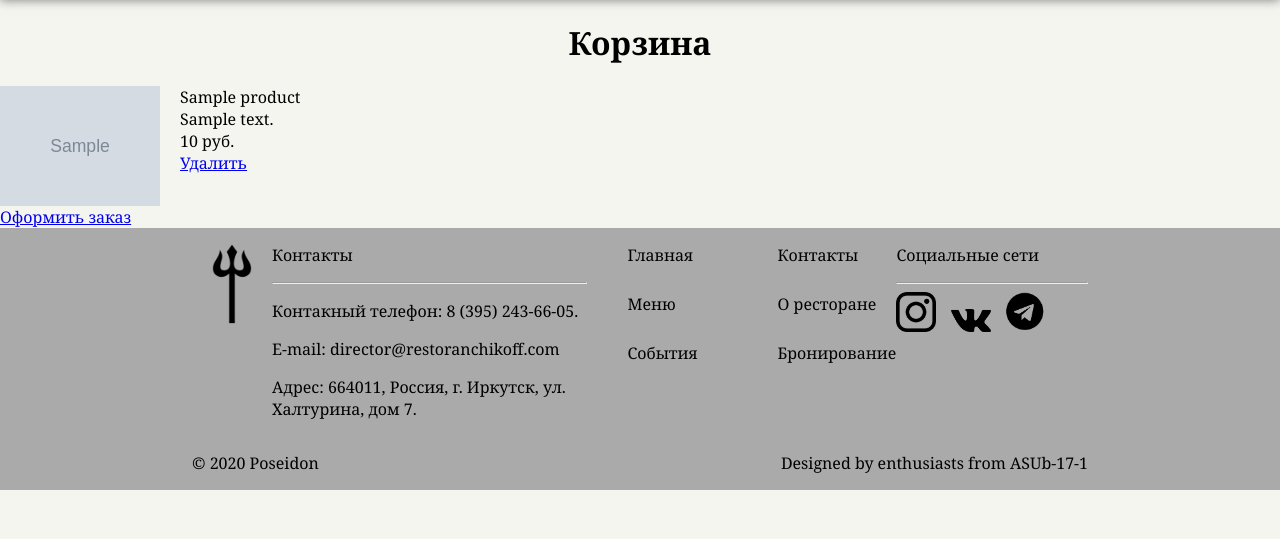
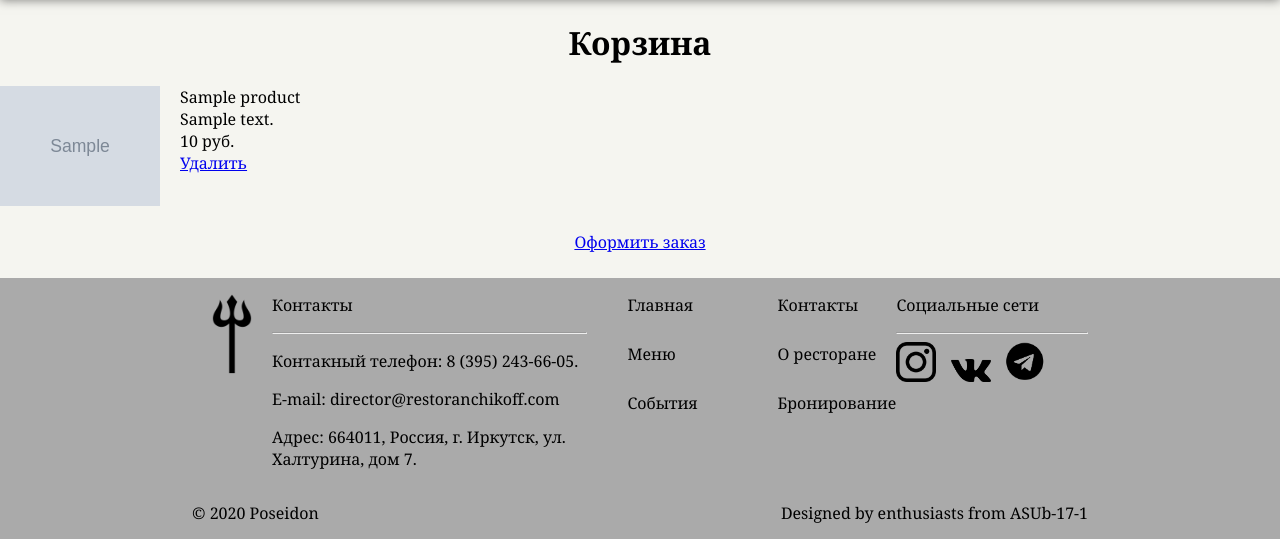
Before and after one commit to vladimirjoshkin/WebRestaurant, a Flask app: template templates/card.html in a window 1280 px wide. Shown: the part 95-634 px from the top of the page. Run offline with Flask 2, Linux system fonts and the light colour scheme; the template is opened without the code that fills it: most values are stand-ins (such as "Sample title", 1, 10 or a date in 2020); grey boxes marked "Sample" are stand-in pictures; some libraries are stand-ins or nearby versions.

Commit message:
proceed order button centered

```diff
--- a/static/card.css
+++ b/static/card.css
@@ -16,3 +16,9 @@
 .card img {
     height: 100%;
 }
+
+#proceed-order-button-box {
+    margin-top: 25px;
+    margin-bottom: 25px;
+    text-align: center;
+}
--- a/templates/card.html
+++ b/templates/card.html
@@ -34,7 +34,9 @@
     </div>
     {% endfor %}
     {% if added_product_ids | length > 0 %}
-    <a id="proceed-order-button" href="javascript:;">Оформить заказ</a>
+    <div id="proceed-order-button-box">
+        <a id="proceed-order-button" href="javascript:;">Оформить заказ</a>
+    </div>
     {% else %}
     <p>Корзина пуста</p>
     {% endif %}
```
